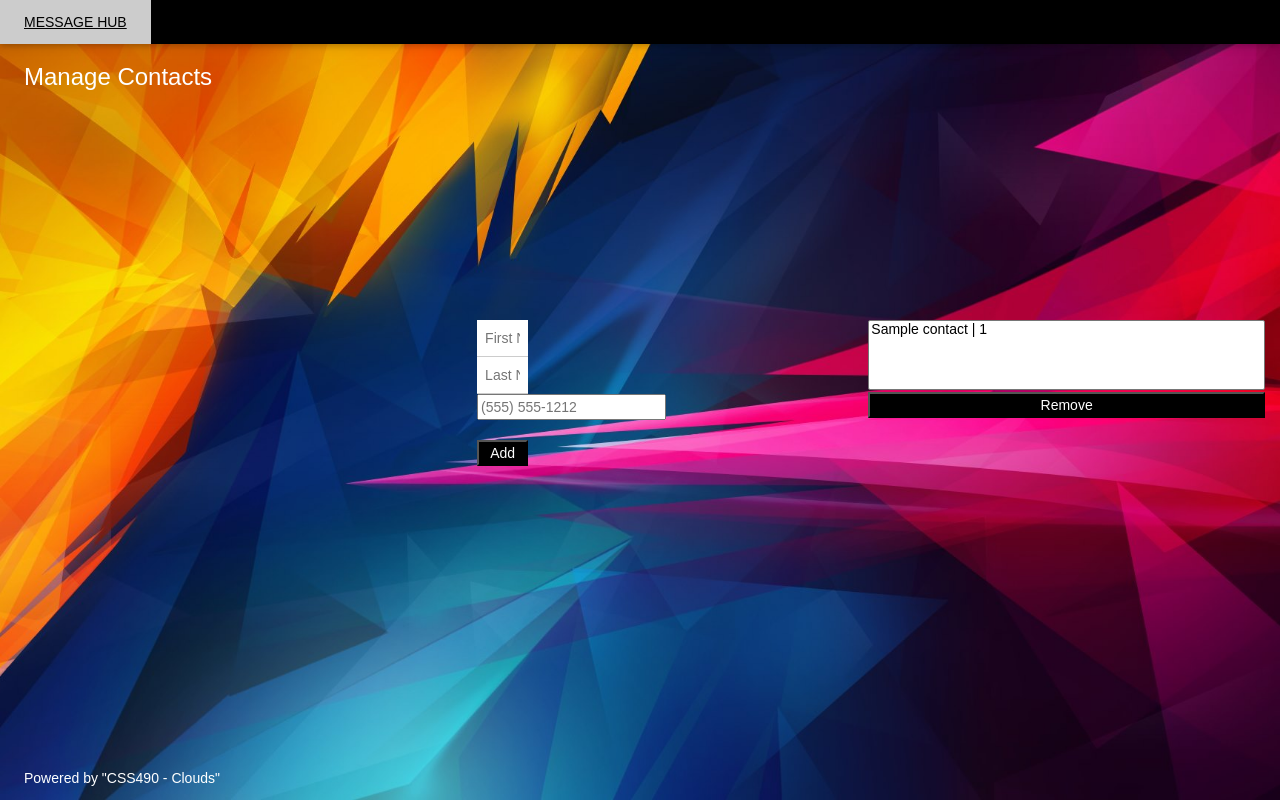
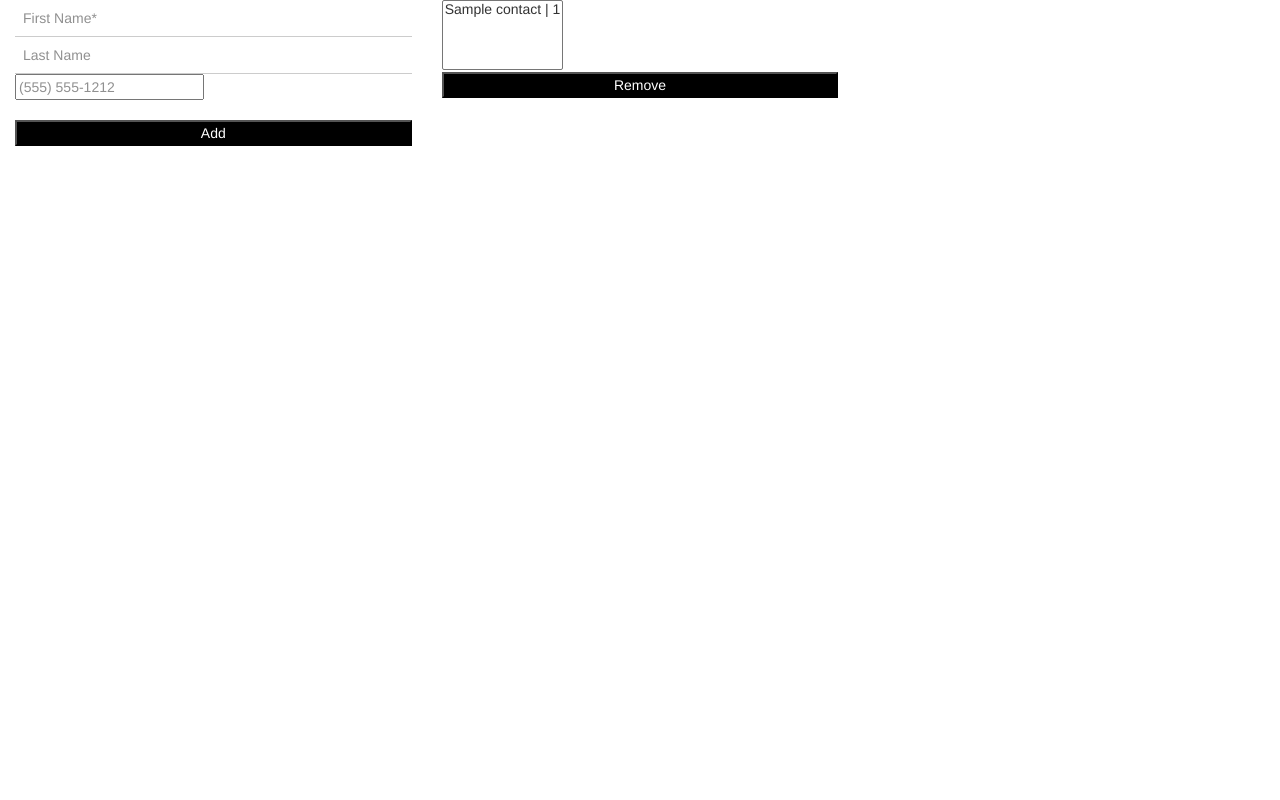
Before and after one commit to olgarose/css490-final, a Python web app: template templates/easier_edit.html in a window 1280 px wide. Run offline with Jinja, Linux system fonts and the light colour scheme; the template is opened without the code that fills it: most values are stand-ins (such as "Sample title", 1, 10 or a date in 2020); some libraries are stand-ins or nearby versions.

```diff
--- a/templates/account.html
+++ b/templates/account.html
@@ -23,7 +23,7 @@
 
     .bgimg {
         min-height: 100%;
-        background: url("/static/account_image.jpg") center;
+        background: url("/static/account_image2.jpg") center;
         background-size: cover;
     }
 
--- a/templates/easier_edit.html
+++ b/templates/easier_edit.html
@@ -6,83 +6,8 @@
 <script type="text/javascript" src="{{ url_for('static', filename = 'javascr.js') }}"></script>
 <link rel="stylesheet" href="https://www.w3schools.com/lib/w3.css">
 <link rel="stylesheet" href="https://maxcdn.bootstrapcdn.com/bootstrap/3.3.7/css/bootstrap.min.css">
-<style>
-        body, h1 {
-        font-family: "Raleway", sans-serif
-    }
 
-    body, html {
-        height: 100%
-    }
-
-    #bootstrap-overrides input, button, select,
-    textarea, input, optgroup {
-        color: #000000;
-    }
-
-    .bgimg {
-        min-height: 100%;
-        background: url("/static/account_image.jpg") center;
-        background-size: cover;
-    }
-
-    .messagebox {
-        width: 150%;
-    }
-
-    .row_page {
-        position: absolute;
-        top: 40%;
-    }
-
-    .contact_form {
-        padding-right: 30%;
-        padding-left: 20%;
-    }
-
-    .add_contacts {
-        padding-right: 70%;
-        padding-left: 10%;
-    }
-
-    .selectpicker {
-        width: 100%;
-    }
-
-    .w3-display-topleft {
-        top: 6%;
-    }
-</style>
 <body>
-
-
-
-
-<!-- Navbar -->
-<div class="w3-top">
-    <div class="w3-bar w3-black w3-card-2">
-        <a class="w3-bar-item w3-button w3-padding-large w3-hide-medium w3-hide-large w3-opennav w3-right"
-           href="javascript:void(0)" onclick="myFunction()" title="Toggle Navigation Menu"><i
-                class="fa fa-bars"></i></a>
-        <a href="{{ url_for('account_page') }}" class="w3-bar-item w3-button w3-padding-large">MESSAGE HUB</a>
-        <a href="javascript:void(0)" class="w3-padding-large w3-hover-red w3-hide-small w3-right"><i
-                class="fa fa-search"></i></a>
-    </div>
-</div>
-
-
-<div class="bgimg w3-display-container w3-animate-opacity w3-text-white">
-    <div class="w3-display-topleft w3-padding-large w3-xlarge">
-        Manage Contacts
-    </div>
-    {# BLANK LEFT SIDE OF PAGE#}
-    <div class="row_page">
-        <div class="col-md-4">
-            <div class="container">
-
-            </div>
-        </div>
-        <div class="col-md-4">
 
 {# Adding Contact Form #}
 <div class="col-md-4">
@@ -97,7 +22,7 @@
         </form>
     </div>
 </div>
-        </div>
+
 
 <div class="col-md-4">
     <div class="select_contacts">
@@ -112,17 +37,5 @@
         </form>
     </div>
 </div>
-    </div>
-
-
-    <div class="w3-display-bottomleft w3-padding-large">
-        Powered by "CSS490 - Clouds"</a>
-    </div>
-</div>
-
-
-
-
-
 </body>
 </html>
--- a/templates/index.html
+++ b/templates/index.html
@@ -27,7 +27,7 @@ body, html {height: 100%}
     <a href="{{ url_for('main') }}" class="w3-bar-item w3-button w3-padding-large">HOME</a>
     <a href="{{ url_for('login_page') }}" class="w3-bar-item w3-button w3-padding-large w3-hide-small">LOGIN</a>
     <a href="{{ url_for('signup_page') }}" class="w3-bar-item w3-button w3-padding-large w3-hide-small">SIGNUP</a>
-    <!--<a href="{{ url_for('account_page') }}" class="w3-bar-item w3-button w3-padding-large w3-hide-small">ACCOUNT</a>-->
+    <a href="{{ url_for('account_page') }}" class="w3-bar-item w3-button w3-padding-large w3-hide-small">ACCOUNT</a>
     <a href="javascript:void(0)" class="w3-padding-large w3-hover-red w3-hide-small w3-right"><i class="fa fa-search"></i></a>
   </div>
 </div>
--- a/templates/login.html
+++ b/templates/login.html
@@ -42,7 +42,7 @@ body, html {height: 100%}
     <a href="{{ url_for('main') }}" class="w3-bar-item w3-button w3-padding-large">HOME</a>
     <a href="{{ url_for('login_page') }}" class="w3-bar-item w3-button w3-padding-large w3-hide-small">LOGIN</a>
     <a href="{{ url_for('signup_page') }}" class="w3-bar-item w3-button w3-padding-large w3-hide-small">SIGNUP</a>
-    <!--<a href="{{ url_for('account_page') }}" class="w3-bar-item w3-button w3-padding-large w3-hide-small">ACCOUNT</a>-->
+    <a href="{{ url_for('account_page') }}" class="w3-bar-item w3-button w3-padding-large w3-hide-small">ACCOUNT</a
     <a href="javascript:void(0)" class="w3-padding-large w3-hover-red w3-hide-small w3-right"><i class="fa fa-search"></i></a>
   </div>
 </div>
```
Also changed, not shown: templates/signup.html (+9 -9 lines). Lines whose indentation alone changed are shown as unchanged.
